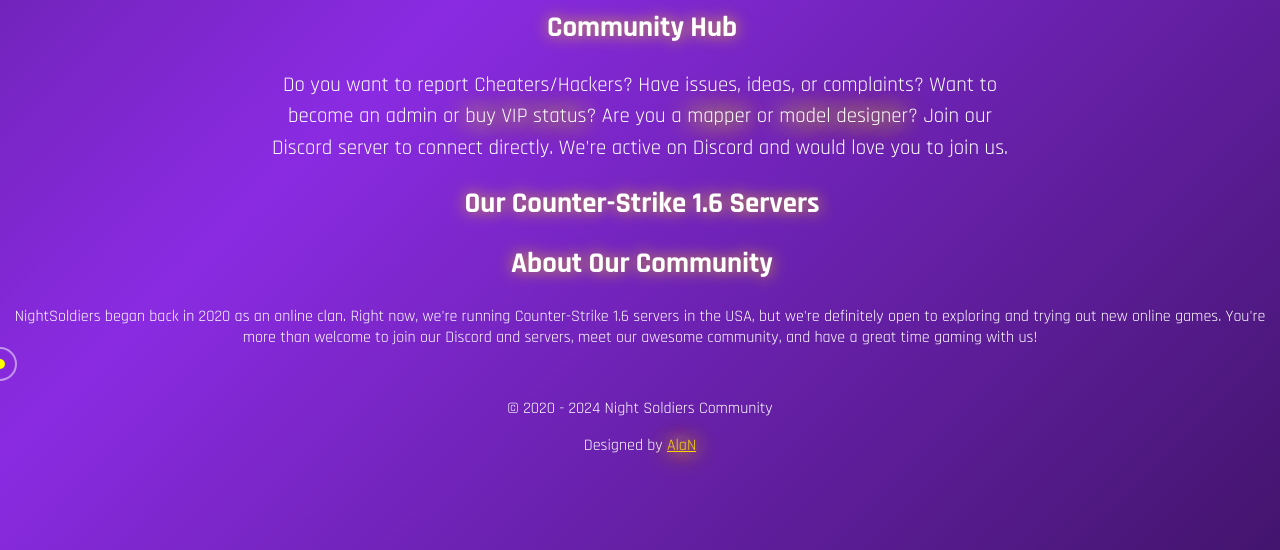
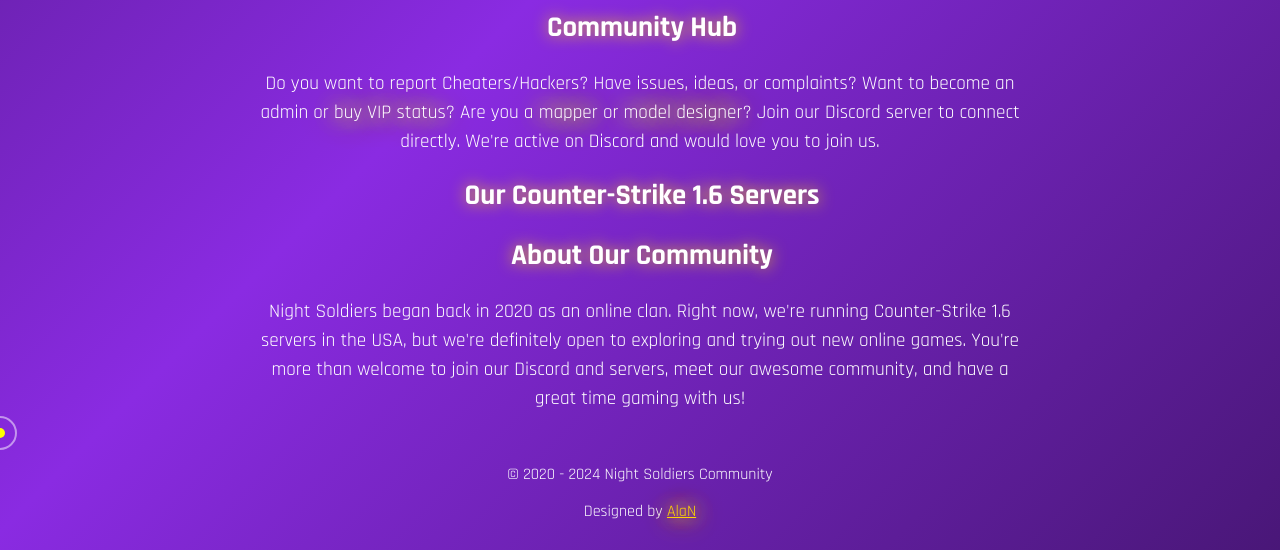
Before and after one commit to ezzalan54/custom-domain, a plain HTML site: page index.html in a window 1280 px wide. Shown: the part 250-800 px from the top of the page. Drawn offline with Linux system fonts and the light colour scheme.

Commit message:
Update index.html

```diff
--- a/index.html
+++ b/index.html
@@ -120,9 +120,10 @@
       height: auto;
     }
 
-    .community-hub-text {
+    .community-hub-text,
+    .community-text {
       text-align: center;
-      font-size: 130%;
+      font-size: 120%; /* Adjusted font size */
       margin: 0 auto;
       max-width: 60%;
       line-height: 1.5;
@@ -195,7 +196,7 @@
     <!-- About Our Community Section -->
     <h2 class="community-section">About Our Community</h2>
     <div class="community-text">
-      <p>NightSoldiers began back in 2020 as an online clan. Right now, we're running Counter-Strike 1.6 servers in the USA, but we're definitely open to exploring and trying out new online games. You're more than welcome to join our Discord and servers, meet our awesome community, and have a great time gaming with us!</p>
+      <p>Night Soldiers began back in 2020 as an online clan. Right now, we're running Counter-Strike 1.6 servers in the USA, but we're definitely open to exploring and trying out new online games. You're more than welcome to join our Discord and servers, meet our awesome community, and have a great time gaming with us!</p>
     </div>
   </div>
 
```
